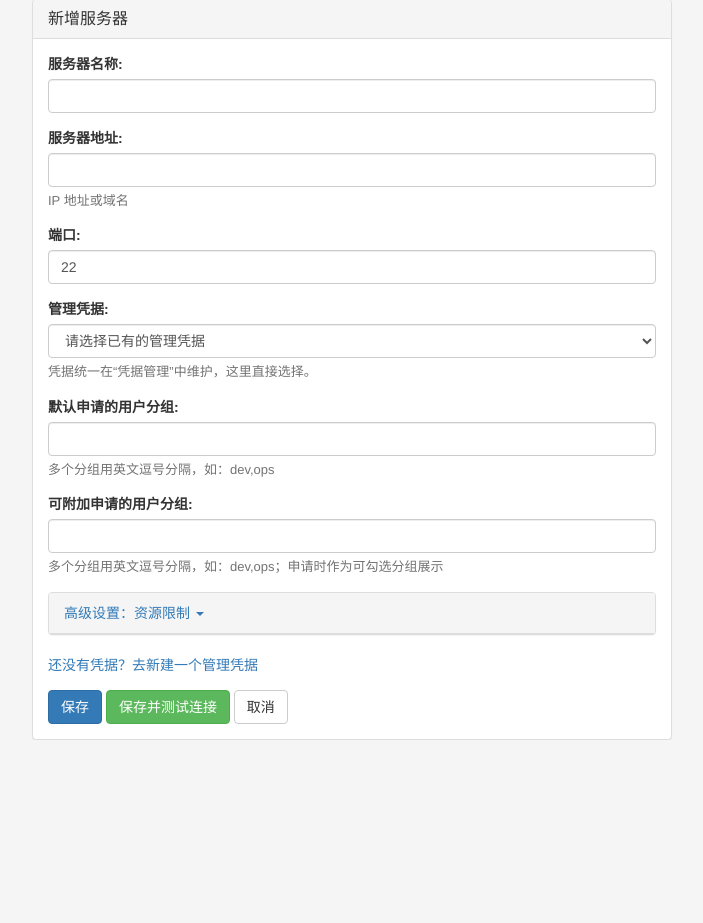
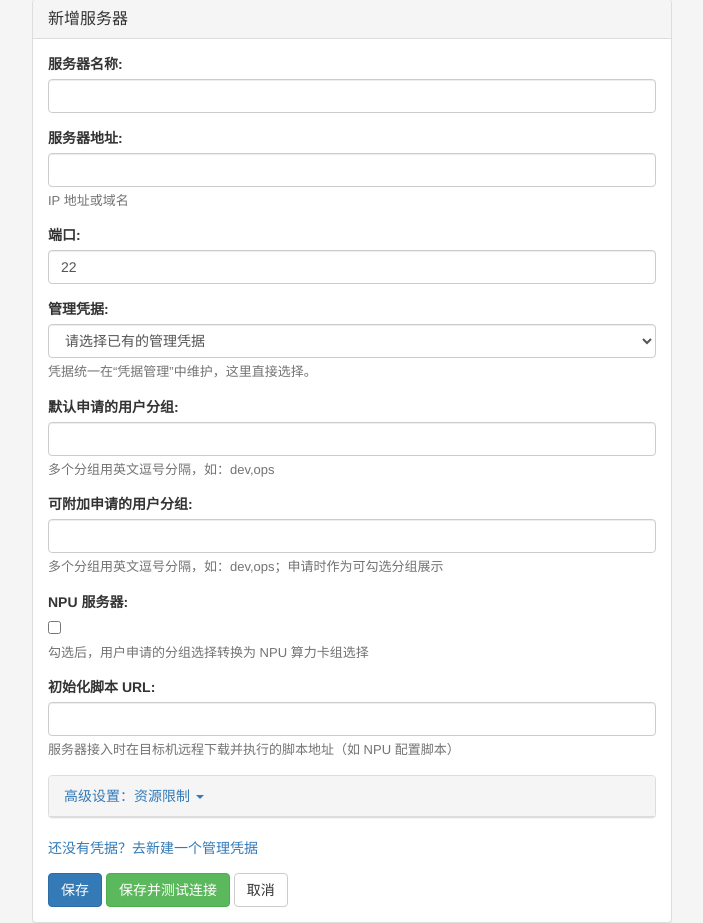
Before and after one commit to yuantao313/no_root_manager, a Django app: page /servers/new/ in a window 1280 px wide. Shown: the part 71-994 px from the top of the page, without its empty margins (288-991 px from the left). Before the commit the page ends 811 px from the top, so only its background shows below. Run offline with Django 5.2, Linux system fonts and the light colour scheme; the visitor is signed in with stand-in values (Sample User, id 1); data that the repository does not hold is empty; some libraries are stand-ins or nearby versions.

Commit message:
feat: 脚本初始化 + 用户公告（motd/首页/个人目录）+ NPU 分组机制
- Server 新增 init_script（远程 get 脚本 URL）/is_npu/npu_groups
  （迁移 0011）；新增 Announcement 公告模型（迁移 0011）
- 服务器详情：执行初始化脚本（curl | sudo bash）、NPU 检测配置
  （检测 /dev/davinciN 生成 npu/npuN 组）、批量推送公告
- 申请流程：NPU 服务器分组选择直接转换为 NPU 卡组选择
  （groups_api 返回 npu 卡组），开通时 usermod -aG npu,npuN 授权
- 用户公告：系统设置新增公告页签；公告写入目标机 motd
  （/etc/motd.d/nrm_notifications，SSH 登录显示）+ 受管用户
  home 目录 nrm_notifications.md；系统首页同步展示
- 测试：NPU 检测/授权/分组接口/公告写入与首页展示（mock SSH）
- 106 个测试通过，ruff/check/迁移一致

Co-Authored-By: AtomCode (deepseek-v4-flash) <noreply@atomgit.com>

```diff
--- a/servers/forms.py
+++ b/servers/forms.py
@@ -33,6 +33,8 @@ class ServerForm(forms.ModelForm):
             "credential",
             "default_group",
             "extra_groups",
+            "is_npu",
+            "init_script",
             "nproc_limit",
             "nofile_limit",
             "as_limit",
--- a/servers/management.py
+++ b/servers/management.py
@@ -3,11 +3,12 @@
 import logging
 import re
 import secrets
+import shlex
 import string
 
 from django.utils import timezone
 
-from .models import ManagedUser
+from .models import ManagedUser, Server
 from .ssh import exec_command
 
 logger = logging.getLogger(__name__)
@@ -377,3 +378,111 @@ def migrate_home_dir(server, source_dir, username):
         _exec(server, f"mv -T {target} {source_dir}")
         return False, f"迁移后设置属主失败，已回滚：{err}"
     return True, f"已将 {source_dir} 迁移到 {target}"
+
+
+# ===== 初始化脚本 / NPU 分组 / 用户公告 =====
+
+NOTICE_FILE = "nrm_notifications.md"
+
+
+def run_init_script(server):
+    """远程 get 初始化脚本并在目标机运行（curl -sL <url> | sudo bash）。返回 (ok, msg)。"""
+    url = (server.init_script or "").strip()
+    if not url:
+        return False, "未配置初始化脚本 URL"
+    ok, out, err = _exec(server, f"curl -sL '{url}' | sudo -n bash -s")
+    if ok:
+        return True, f"初始化脚本执行完成：{out[:200]}"
+    return False, f"初始化脚本执行失败：{err or out[:200]}"
+
+
+def detect_npu_groups(server):
+    """检测目标机 NPU 卡组：返回 (ok, groups_list, msg)，groups 含公共组 npu + 卡组 npuN。"""
+    ok, out, err = _exec(server, "ls -1 /dev/davinci[0-9]* 2>/dev/null")
+    if not ok or not out:
+        return False, [], err or "未检测到 /dev/davinciN（Ascend 驱动未加载）"
+    ids = sorted(
+        {m.group(1) for line in out.split() if (m := re.search(r"davinci(\d+)$", line))},
+        key=int,
+    )
+    groups = ["npu"] + [f"npu{i}" for i in ids]
+    return True, groups, f"检测到 {len(ids)} 张 NPU 卡：{ids}"
+
+
+def grant_npu_access(server, username, groups):
+    """授权用户 NPU 卡组（usermod -aG npu,npuN）。返回 (ok, msg)。"""
+    username = (username or "").strip()
+    if not username or not groups:
+        return False, "参数错误"
+    ok, _, err = _exec(server, f"usermod -aG {','.join(groups)} {username}")
+    if ok:
+        return True, f"用户 {username} 已加入 NPU 卡组：{','.join(groups)}"
+    return False, f"NPU 授权失败：{err}"
+
+
+def _announcement_text():
+    """启用公告拼成的纯文本（用于写入用户 home 与服务器 motd）。"""
+    from accounts.models import Announcement
+
+    notices = [n for n in Announcement.objects.filter(enabled=True) if n.content.strip()]
+    if not notices:
+        return ""
+    return "\n\n".join(f"# {n.title}\n{n.content}" for n in notices)
+
+
+def write_user_notice(server, username):
+    """把启用中的公告写入用户 home 的 nrm_notifications.md（个人目录留存）。
+
+    返回 (ok, msg)。无启用公告时跳过。
+    """
+    content = _announcement_text()
+    if not content:
+        return True, "无启用公告，跳过"
+    home = f"/home/{username}"
+    ok, _, err = _exec(
+        server,
+        f"echo {shlex.quote(content)} > {home}/{NOTICE_FILE} && chown {username}:{username} {home}/{NOTICE_FILE}",
+    )
+    if not ok:
+        return False, f"公告写入失败：{err}"
+    return True, f"公告已写入 {home}/{NOTICE_FILE}"
+
+
+def write_server_motd(server):
+    """把启用中的公告写入目标服务器 motd（/etc/motd.d/nrm_notifications），
+    所有用户 SSH 登录时自动显示。返回 (ok, msg)。
+    """
+    content = _announcement_text()
+    if not content:
+        return True, "无启用公告，跳过"
+    motd_file = "/etc/motd.d/nrm_notifications"
+    # Ubuntu 使用 /etc/motd.d/ 聚合展示；确保目录存在后写入（root 权限）
+    ok, _, err = _exec(
+        server,
+        f"mkdir -p /etc/motd.d && echo {shlex.quote(content)} > {motd_file}",
+    )
+    if not ok:
+        return False, f"motd 写入失败：{err}"
+    return True, f"公告已写入目标机 motd：{motd_file}"
+
+
+def push_notices(server=None):
+    """批量推送公告：目标机 motd（登录显示）+ 各受管用户 home 目录留存。
+
+    server 为空则推送全部服务器。返回 (ok, msg)。
+    """
+    if not _announcement_text():
+        return True, "无启用公告，跳过"
+    servers = [server] if server else list(Server.objects.all())
+    done, fail = 0, []
+    for s in servers:
+        ok, msg = write_server_motd(s)
+        if not ok:
+            fail.append(f"{s.name}：{msg}")
+        for mu in ManagedUser.objects.filter(server=s):
+            ok, msg = write_user_notice(s, mu.username)
+            if ok:
+                done += 1
+            else:
+                fail.append(f"{s.name}/{mu.username}：{msg}")
+    return True, f"公告推送完成（motd + {done} 个用户 home）" + (f"；失败：{'；'.join(fail)}" if fail else "")
--- a/servers/models.py
+++ b/servers/models.py
@@ -106,6 +106,27 @@ class Server(models.Model):
         default="",
         help_text="用户申请时可附加选择加入的分组，多个用英文逗号分隔",
     )
+    # NPU 服务器：勾选后分组选择升级为 NPU 卡组（npu + npuN），开通时执行卡授权
+    is_npu = models.BooleanField(
+        "NPU 服务器",
+        default=False,
+        help_text="勾选后，用户申请的分组选择转换为 NPU 算力卡组选择",
+    )
+    npu_groups = models.CharField(
+        "NPU 卡组（自动检测）",
+        max_length=500,
+        blank=True,
+        default="",
+        help_text="检测 /dev/davinciN 后生成，如 npu,npu0,npu1（逗号分隔）",
+    )
+    # 初始化脚本：目标机远程 get 并运行（如 NPU 环境配置脚本 URL）
+    init_script = models.CharField(
+        "初始化脚本 URL",
+        max_length=500,
+        blank=True,
+        default="",
+        help_text="服务器接入时在目标机远程下载并执行的脚本地址（如 NPU 配置脚本）",
+    )
     # 资源限制（防止单个用户耗尽服务器资源，0 表示不限制；写入 limits.d）
     nproc_limit = models.PositiveIntegerField(
         "进程数限制 nproc",
@@ -153,6 +174,10 @@ class Server(models.Model):
         """解析可附加分组为列表。"""
         return [g.strip() for g in self.extra_groups.split(",") if g.strip()]
 
+    def npu_groups_list(self):
+        """解析 NPU 卡组（含公共组 npu）为列表。"""
+        return [g.strip() for g in self.npu_groups.split(",") if g.strip()]
+
     def default_groups_list(self):
         """解析默认分组为列表。"""
         return [g.strip() for g in self.default_group.split(",") if g.strip()]
--- a/servers/urls.py
+++ b/servers/urls.py
@@ -14,5 +14,8 @@ urlpatterns = [
     path("<int:pk>/takeover/", views.server_takeover_user, name="takeover"),
     path("<int:pk>/lock/", views.server_lock_user, name="lock_user"),
     path("<int:pk>/unlock/", views.server_unlock_user, name="unlock_user"),
+    path("<int:pk>/run-init/", views.server_run_init, name="run_init"),
+    path("<int:pk>/configure-npu/", views.server_configure_npu, name="configure_npu"),
+    path("<int:pk>/push-notices/", views.server_push_notices, name="push_notices"),
     path("<int:pk>/", views.server_detail, name="detail"),
 ]
--- a/servers/views.py
+++ b/servers/views.py
@@ -7,9 +7,12 @@ from config.decorators import superuser_required
 
 from .forms import ServerForm
 from .management import (
+    detect_npu_groups,
     ensure_nrm_group,
     list_system_users,
     lock_user,
+    push_notices,
+    run_init_script,
     sync_managed_users,
     sync_user_usage,
     take_over_user,
@@ -20,13 +23,18 @@ from .ssh import test_server_connection
 
 
 def server_groups_api(request, pk):
-    """返回服务器的分组配置（默认分组 + 可附加分组），供申请表单前端联动。"""
+    """返回服务器的分组配置（默认分组 + 可附加分组），供申请表单前端联动。
+
+    NPU 服务器：可附加分组返回 NPU 卡组（npu + npuN），分组选择直接转换为 NPU 选择。
+    """
     server = get_object_or_404(Server, pk=pk)
+    extra = server.npu_groups_list() if server.is_npu else server.extra_groups_list()
     return JsonResponse(
         {
             "id": server.pk,
             "default_groups": server.default_groups_list(),
-            "extra_groups": server.extra_groups_list(),
+            "extra_groups": extra,
+            "is_npu": server.is_npu,
         },
         json_dumps_params={"ensure_ascii": False},
     )
@@ -203,3 +211,42 @@ def server_unlock_user(request, pk):
     ok, msg = unlock_user(server, username)
     messages.success(request, msg) if ok else messages.error(request, msg)
     return redirect("servers:detail", pk=pk)
+
+
+@superuser_required
+def server_run_init(request, pk):
+    """执行服务器初始化脚本（远程 get 并在目标机运行，仅超级管理员）。"""
+    server = get_object_or_404(Server, pk=pk)
+    if request.method != "POST":
+        return redirect("servers:detail", pk=pk)
+    ok, msg = run_init_script(server)
+    messages.success(request, msg) if ok else messages.error(request, msg)
+    return redirect("servers:detail", pk=pk)
+
+
+@superuser_required
+def server_configure_npu(request, pk):
+    """NPU 服务器：检测目标机 NPU 卡组并保存（仅超级管理员）。"""
+    server = get_object_or_404(Server, pk=pk)
+    if request.method != "POST":
+        return redirect("servers:detail", pk=pk)
+    ok, groups, msg = detect_npu_groups(server)
+    if ok:
+        server.is_npu = True
+        server.npu_groups = ",".join(groups)
+        server.save(update_fields=["is_npu", "npu_groups"])
+        messages.success(request, f"NPU 检测完成并保存：{msg}")
+    else:
+        messages.error(request, f"NPU 检测失败：{msg}")
+    return redirect("servers:detail", pk=pk)
+
+
+@superuser_required
+def server_push_notices(request, pk):
+    """批量推送用户公告给该服务器的受管用户（仅超级管理员）。"""
+    server = get_object_or_404(Server, pk=pk)
+    if request.method != "POST":
+        return redirect("servers:detail", pk=pk)
+    ok, msg = push_notices(server)
+    messages.success(request, msg) if ok else messages.error(request, msg)
+    return redirect("servers:detail", pk=pk)
--- a/templates/servers/form.html
+++ b/templates/servers/form.html
@@ -17,6 +17,12 @@
                 </p>
                 {% endif %}
             {% endfor %}
+            {% if form.instance.pk and form.instance.is_npu %}
+            <p class="text-muted" style="font-size:13px;">
+                NPU 卡组（检测结果）：<code>{{ form.instance.npu_groups|default:"未检测" }}</code>
+                — 可在服务器详情页执行"NPU 检测配置"更新。
+            </p>
+            {% endif %}
 
             <!-- 高级设置：资源限制（默认收起） -->
             <div class="panel panel-default">
```
Also changed, not shown: accounts/models.py (+20 -0 lines), accounts/views.py (+19 -1 lines), applications/views.py (+22 -1 lines), templates/accounts/settings.html (+41 -0 lines), templates/applications/my_list.html (+8 -0 lines), templates/servers/detail.html (+14 -0 lines), tests/test_npu_notice.py (added, +68 -0 lines), accounts/migrations/0011_announcement.py (added), servers/migrations/0011_server_init_script_server_is_npu_server_npu_groups.py (added).
